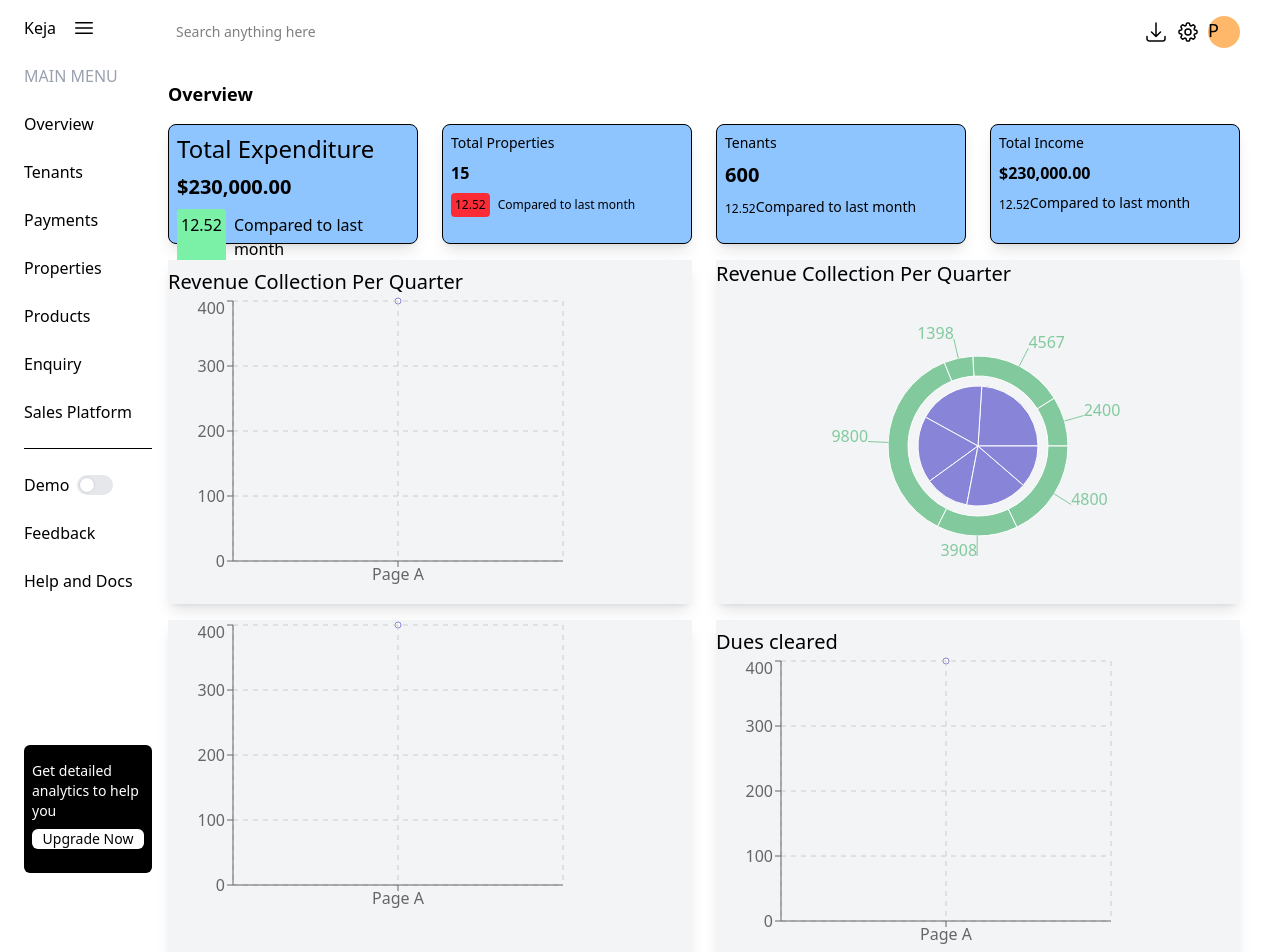
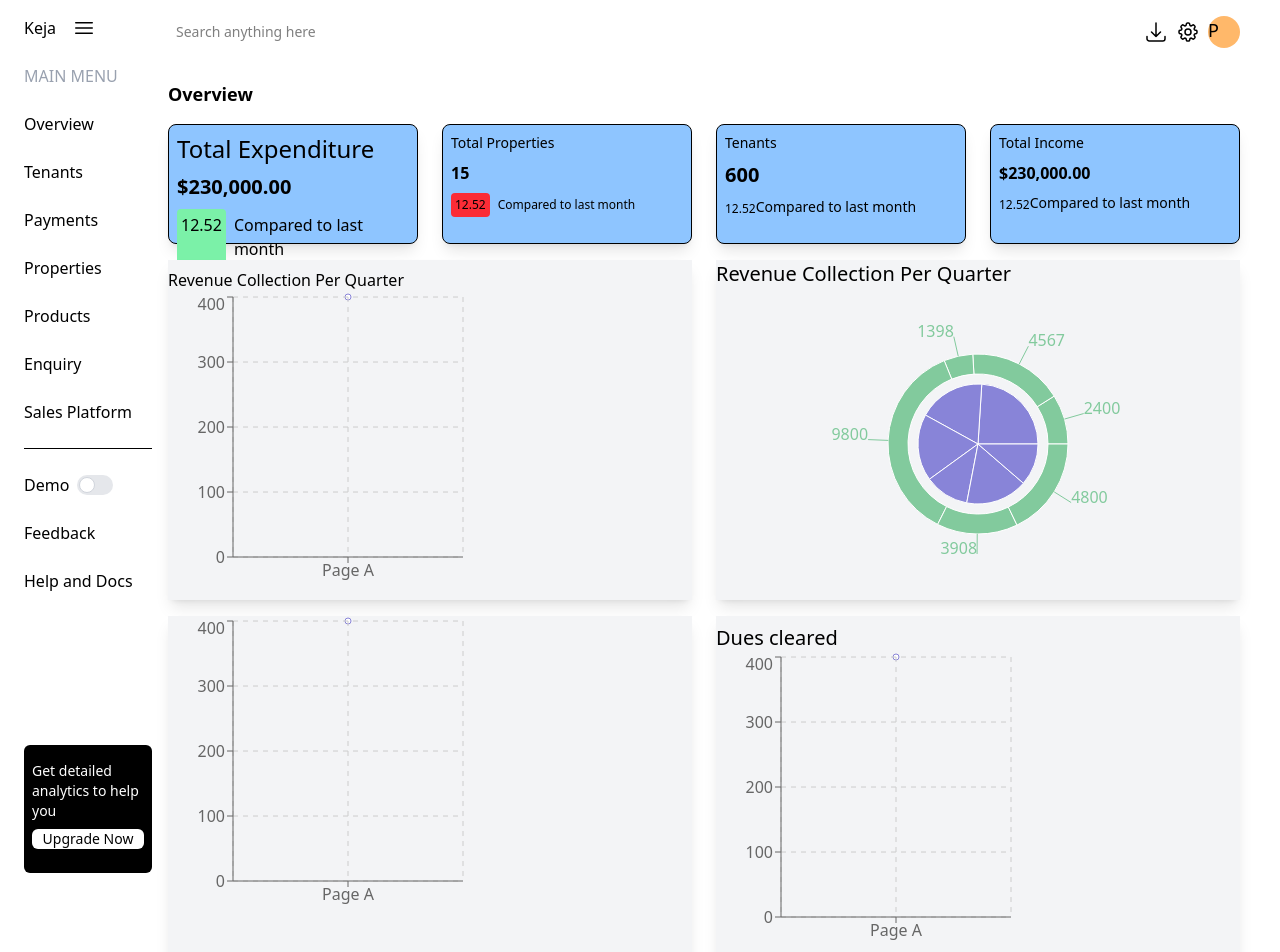
Before and after one commit to pacheko-ke/realtor, a React (Vite) app: page /dashboard in a window 1280 px wide. Shown: the top 952 px of the page. Built offline with nearby package versions, Linux system fonts and the light colour scheme.

Commit message:
polish charts

```diff
--- a/src/components/dashboard/Visualize.jsx
+++ b/src/components/dashboard/Visualize.jsx
@@ -27,8 +27,8 @@ export default function Visualize() {
             {/* Data visualization section */}
             <div className="flex gap-6 flex-col md:flex-row">
                 <div className="flex w-full md:basis-1/2 bg-gray-100 shadow-lg flex-col py-2 ">
-                    <h1 className='text-xl'>Revenue Collection Per Quarter</h1>
-                    <LineChart width={400} height={300} data={data} >
+                    <h1 className='text-md'>Revenue Collection Per Quarter</h1>
+                    <LineChart width={300} height={300} data={data} >
                         <Line type="monotone" dataKey="uv" stroke="#8884d8" />
                         <CartesianGrid stroke="#ccc" strokeDasharray="5 5" />
                         <XAxis dataKey="name" />
@@ -39,7 +39,7 @@ export default function Visualize() {
                 <div className="flex w-full  md:basis-1/2  bg-gray-100 shadow-lg flex-col ">
                     <h1 className='text-xl'>Revenue Collection Per Quarter</h1>
                     <ResponsiveContainer width="100%" height="100%">
-                        <PieChart width={400} height={400}>
+                        <PieChart width={300} height={300}>
                             <Pie data={data01} dataKey="value" cx="50%" cy="50%" outerRadius={60} fill="#8884d8" />
                             <Pie data={data02} dataKey="value" cx="50%" cy="50%" innerRadius={70} outerRadius={90} fill="#82ca9d" label />
                         <Tooltip/>
@@ -52,7 +52,7 @@ export default function Visualize() {
 
             <div className="flex gap-6 flex-col md:flex-row">
                 <div className="flex w-full md:w-1/2 bg-gray-100 shadow-lg ">
-                    <LineChart width={400} height={300} data={data} >
+                    <LineChart width={300} height={300} data={data} >
                         <Line type="monotone" dataKey="uv" stroke="#8884d8" />
                         <CartesianGrid stroke="#ccc" strokeDasharray="5 5" />
                         <XAxis dataKey="name" />
@@ -65,7 +65,7 @@ export default function Visualize() {
                 <div className="flex md:w-1/2 bg-gray-100 shadow-lg  flex-col py-2">
                     <h1 className='text-xl'>Dues cleared</h1>
 
-                    <LineChart width={400} height={300} data={data} >
+                    <LineChart width={300} height={300} data={data} >
                         <Line type="monotone" dataKey="uv" stroke="#8884d8" />
                         <CartesianGrid stroke="#ccc" strokeDasharray="5 5" />
                         <XAxis dataKey="name" />
```
Also changed, not shown: 1 other file (tests, documents, lock files or other folders).
